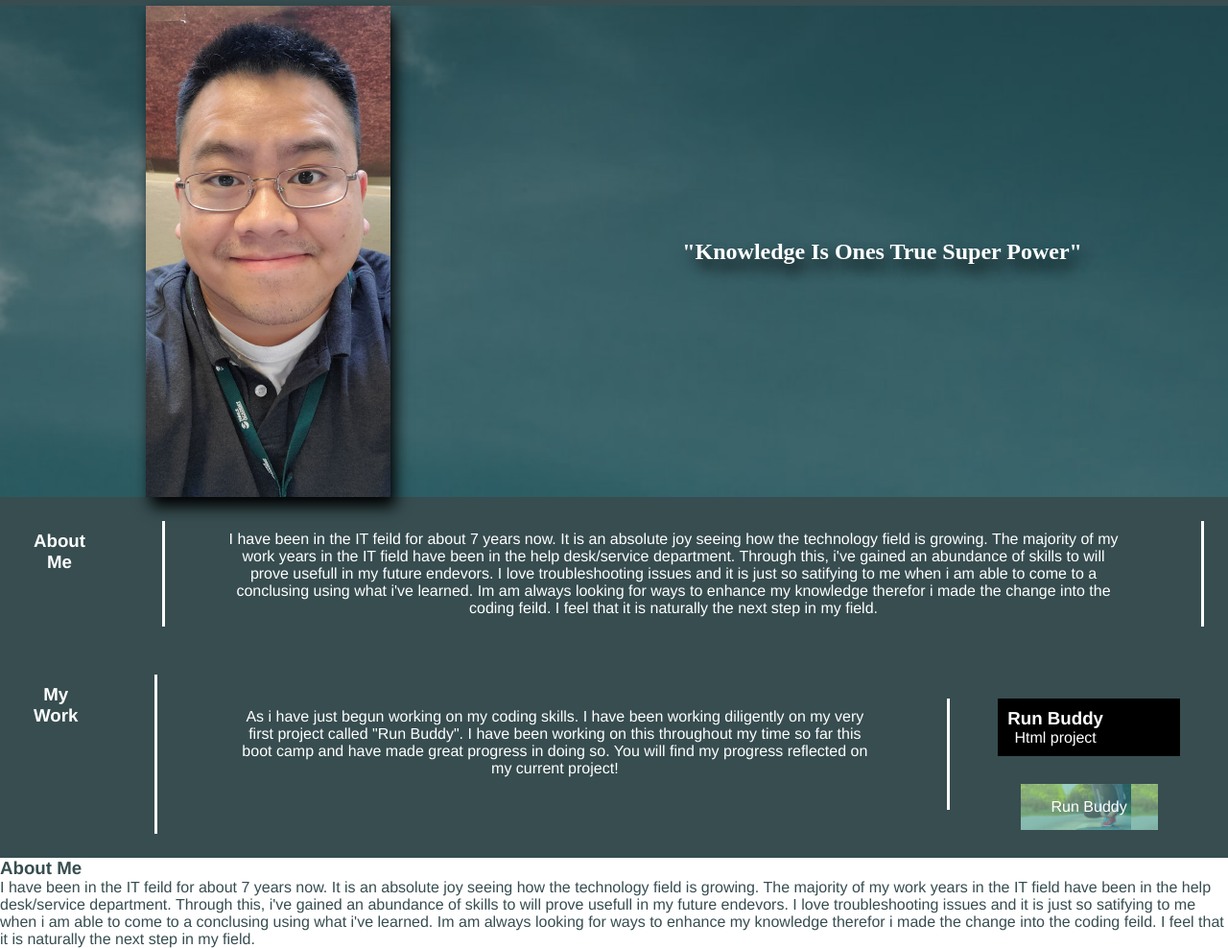
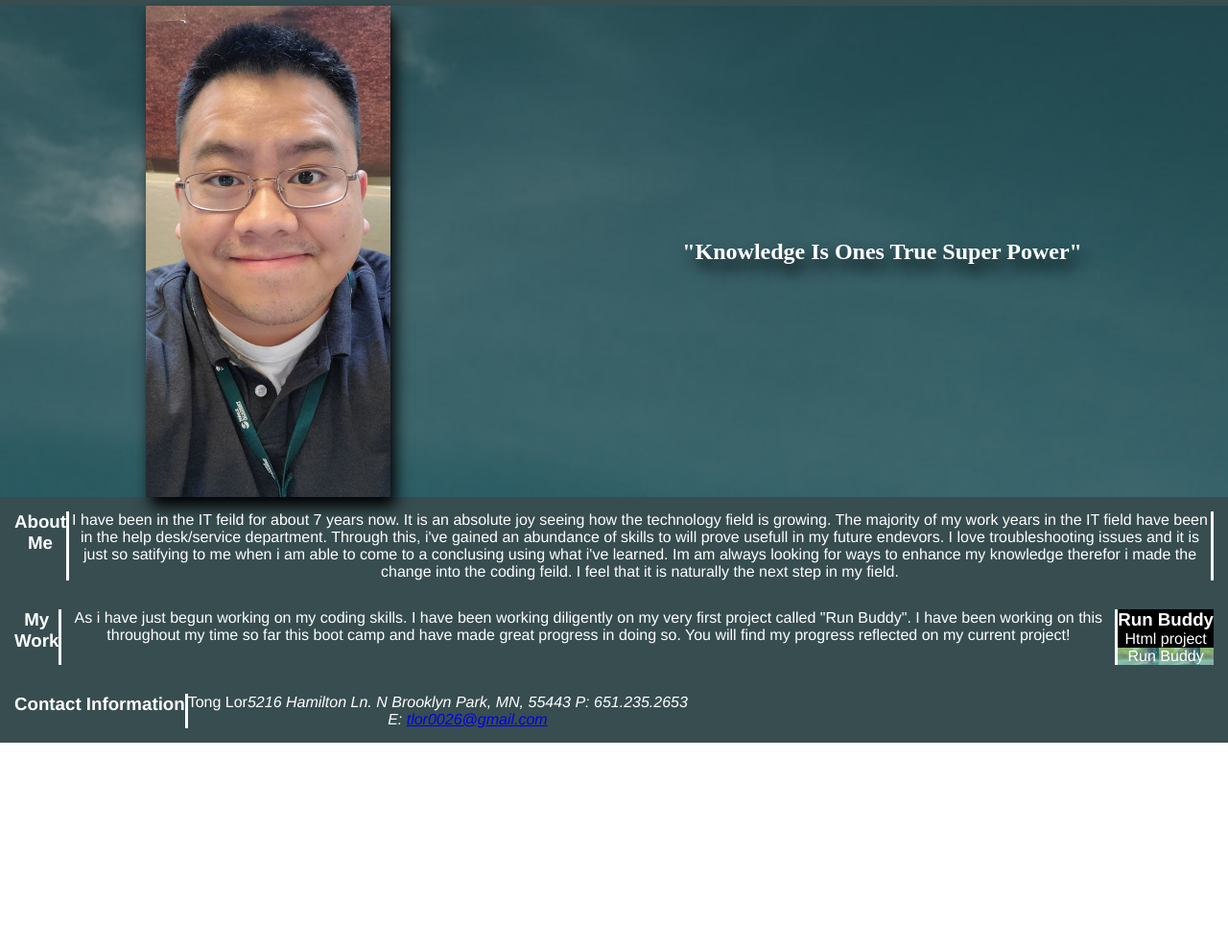
Before and after one commit to tlor0026/Tong-Lor-s-Professional-Profile, a plain HTML site: page Module-2-challenge.html in a window 1280 px wide. Shown: the part 103-1091 px from the top of the page at 96% size. After the commit the page ends 877 px from the top, so only its background shows below. Drawn offline with Linux system fonts and the light colour scheme.

Commit message:
deleted some settings from content sections

```diff
--- a/Module-2-challenge.html
+++ b/Module-2-challenge.html
@@ -69,16 +69,20 @@
                 </div>
             </div>
         </Section>
-        <section>
-            <article>
-                <div id="#Contact-Information">
-                    <h3>About Me</h3>
-                    <p>I have been in the IT feild for about 7 years now. It is an absolute joy seeing how the technology field is growing. The majority of my work years in the IT field have been in the help desk/service department.
-                    Through this, i've gained an abundance of skills to will prove usefull in my future endevors. I love troubleshooting issues and it is just so satifying to me when i am able to come to a conclusing using what i've learned.
-                    Im am always looking for ways to enhance my knowledge therefor i made the change into the coding feild. I feel that it is naturally the next step in my field.
-                    </p>
-                </div>
-            </article>
+        <!-- Section 3 Content-->
+        <section class="Main-points">
+            <div id="#Contact-Information" class="ci">
+                 <h3>Contact Information</h3>
+            </div>
+            <div class="addy">
+                <p>Tong Lor</p>
+                 <address>
+                    5216 Hamilton Ln. N
+                    Brooklyn Park, MN, 55443
+                    P: 651.235.2653<br/>
+                    E: <a href="mailto:tlor0026@gmail.com">tlor0026@gmail.com</a>
+                </address>
+             </div>
         </section>
         <!-- Footer-->
 
--- a/assests/css/style.css
+++ b/assests/css/style.css
@@ -1,6 +1,6 @@
 * {
-    margin: 0;
-    padding: 0;
+    margin: 0px;
+    padding: 0px;
     box-sizing: border-box;
 }
 @media screen and (max-width: 980px) {
@@ -114,85 +114,59 @@ Header a {
     display: flex;
     background-color: #374d50;
     color: #fff;
+    padding: 15px;
 }
 
 .About-me-l {
-    margin: 25px 25px 25px 25px;
     border-right-style: solid;
-    padding: 10px 80px 10px 10px;
     display: flex;
     flex-wrap: wrap;
     text-align: center;
 }
 
 .About-me-T {
-    margin: 25px 25px 25px 25px;
     display: flex;
     flex-wrap: wrap;
     justify-content: space-between;
     text-align: center;
-    margin: 25px 25px 25px 25px;
     border-right-style: solid;
-    padding: 10px 80px 10px 10px;
 }
 
 /*my work settings*/
 .My-Work-l {
-    margin: 25px 25px 25px 25px;
     border-right-style: solid;
-    padding: 10px 80px 10px 10px;
     display: flex;
     flex-wrap: wrap;
     text-align: center;
 }
 .My-work-T {
-    margin: 25px 25px 25px 25px;
   display: flex;
   flex-wrap: wrap;
   justify-content: space-between;
   text-align: center;
 }
 .My-Work-p {
-    margin: 25px 25px 25px 25px;
   display: flex;
   flex: 1;
   justify-content: space-between;
   text-align: center;
   border-right-style: solid;
-    padding: 10px 80px 10px 10px;
-    z-index: 0;
 }
 
 .My-Work-rb {
-    padding: 10px 80px 10px 10px;
-    margin: 25px 25px 25px 25px;
     background-color: black;
     position: relative;
 }
 
-/* button */
+/* button - Run-buddy */
 
 .Run-buddy {
     background-image: url('../images/hero-bg.jpg');
     background-size: contain;
-    border: none;
-    padding: 15px 32px;
-    text-align: center;
-    display: inline-block;
-    font-size: 16px;
-    margin: 4px 2px;
     cursor: pointer;
     position: relative;
-}
-
-#Run-buddy {
-    z-index: 1;
-    position: relative;
-}
-
-#My-Work-rb {
-    z-index: 2;
-    position: relative;
+    text-align: center;
+    max-width: 100%;
 }
 .Run-buddy:hover{
     opacity: 0.7;
@@ -200,5 +174,20 @@ Header a {
 .Run-buddy a {
     text-decoration: none;
     color: white;
+}
 
+/*contact info*/
+
+.ci {
+  border-right-style: solid;
+  display: flex;
+  flex-wrap: wrap;
+  text-align: center;
 }
+
+.addy {
+  display: flex;
+  flex-wrap: wrap;
+  justify-content: space-between;
+  text-align: center;
+}
```
Lines whose indentation alone changed are shown as unchanged.
